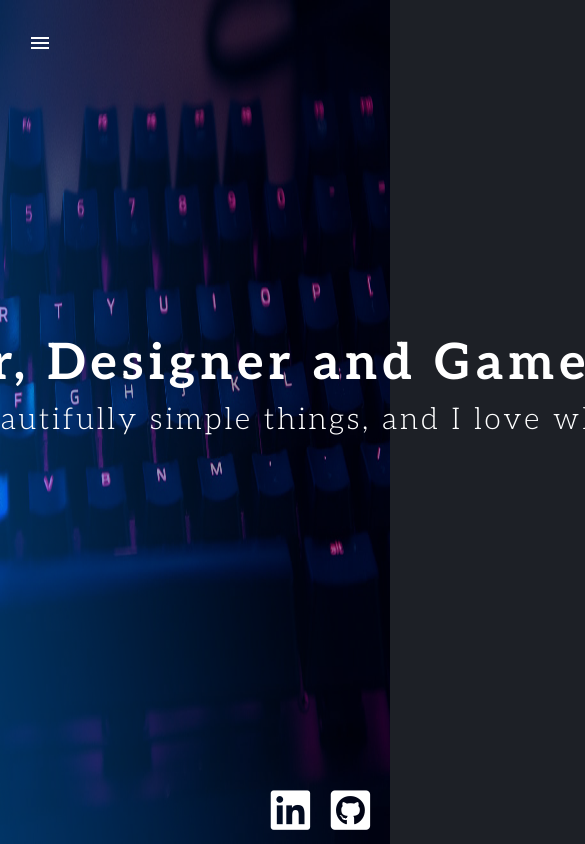
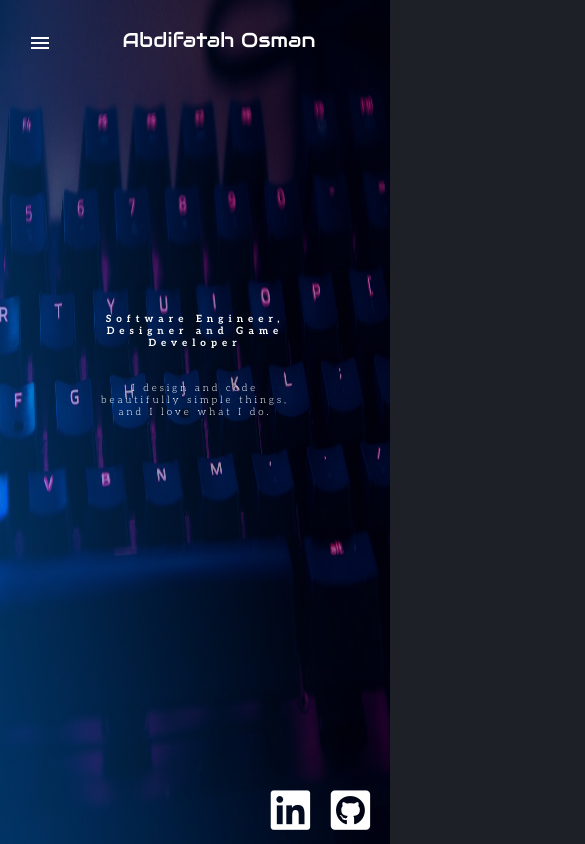
Before and after one commit to AbdifatahOsman2/Portfolio-V3, a React (Create React App) app: page / in a window 390 px wide. Shown: the top 844 px of the page, 585 px wide, since content can reach past the window. Built offline with nearby package versions, Linux system fonts and the light colour scheme; the HTML template or start-up script is replaced by a standard one.

Commit message:
portfolio

```diff
--- a/src/App.js
+++ b/src/App.js
@@ -36,7 +36,9 @@ function App() {
             {/* components here will have to Navbar */}
             <>
               <Nav />
-              <Route exact path="/" component={Home} />
+              <Route path="/">
+                <Home/>
+              </Route>
             </>
           </Switch>
         </>
--- a/src/Components/Nav.scss
+++ b/src/Components/Nav.scss
@@ -12,19 +12,19 @@
   font-family: "Audiowide", cursive;
 }
 
-// @media screen and (max-width: 480px) {
-//   #logo-text {
-//     font-family: "Audiowide", cursive;
-//     font-size: 20px;
-//     margin: -7px 0px 0px 0px;
-//   }
-//   #join {
-//     border: 1px solid white;
-//     border-radius: 5px;
-//     padding: 2px;
+@media screen and (max-width: 480px) {
+  #logo-text {
+    font-family: "Audiowide", cursive;
+    font-size: 20px;
+    margin: -7px 0px 0px 0px;
+  }
+  #join {
+    border: 1px solid white;
+    border-radius: 5px;
+    padding: 2px;
 
-//     cursor: pointer;
-//     font-family: "Audiowide", cursive;
-//     font-size: 17px;
-//   }
-// }
+    cursor: pointer;
+    font-family: "Audiowide", cursive;
+    font-size: 17px;
+  }
+}
--- a/src/screens/Home.jsx
+++ b/src/screens/Home.jsx
@@ -57,7 +57,6 @@ const Home = () => {
       </section>
       <section className="section-three">
           <h1>Section 3</h1>
-
       </section>
     </>
   );
--- a/src/screens/Home.scss
+++ b/src/screens/Home.scss
@@ -142,20 +142,20 @@
   }
 }
 
-// @media screen and (max-width: 480px) {
-//   .section-one {
-//     .container {
-//       img{
-//         max-width: 100vh;
-//       }
-//       h1 {
-//         font-size: 10px;
-//         width: auto;
-//       }
-//       p{
-//         width: auto;
-//         font-size: 10px;
-//       }
-//     }
-//   }
-// }
+@media screen and (max-width: 480px) {
+  .section-one {
+    .container {
+      img{
+        max-width: 100vh;
+      }
+      h1 {
+        font-size: 10px;
+        width: auto;
+      }
+      p{
+        width: auto;
+        font-size: 10px;
+      }
+    }
+  }
+}
```
